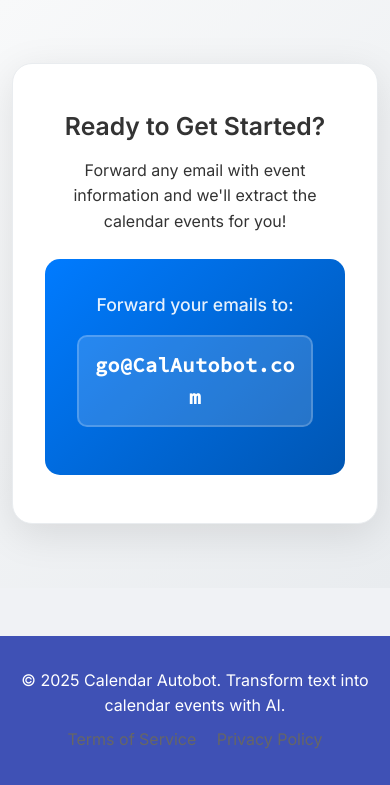
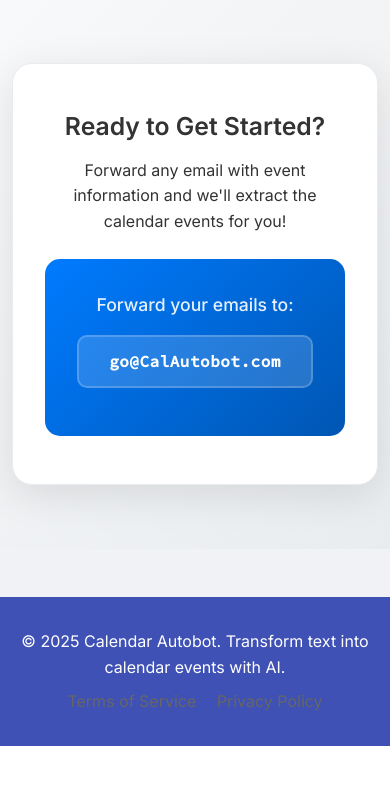
Before and after one commit to willcheung/AITextBot, a Flask app: page / in a window 390 px wide. Shown: the part 3700-4485 px from the top of the page. After the commit the page ends 4446 px from the top, so only its background shows below. Run offline with Flask 3, Linux system fonts and the light colour scheme; some libraries are stand-ins or nearby versions.

Commit message:
Deployed your application
Replit-Commit-Author: Deployment
Replit-Commit-Session-Id: 3079e3b2-a34e-4e0b-8358-631449a9763e
Replit-Commit-Screenshot-Url: https://storage.googleapis.com/screenshot-production-us-central1/2df5bf01-2bac-4ced-b741-7ba31655935b/66976f43-40f0-499a-8e14-95900b2d993f.jpg
Replit-Commit-Deployment-Build-Id: 3757b497-ffbb-4fc5-8229-eff98103b8fb

```diff
--- a/static/css/style.css
+++ b/static/css/style.css
@@ -152,7 +152,7 @@
 /* Mobile email address sizing */
 @media (max-width: 768px) {
     .email-address-large {
-        font-size: 1.25rem;
+        font-size: 1rem;
         padding: 0.75rem 1rem;
         letter-spacing: 0.5px;
         word-break: break-all;
```
